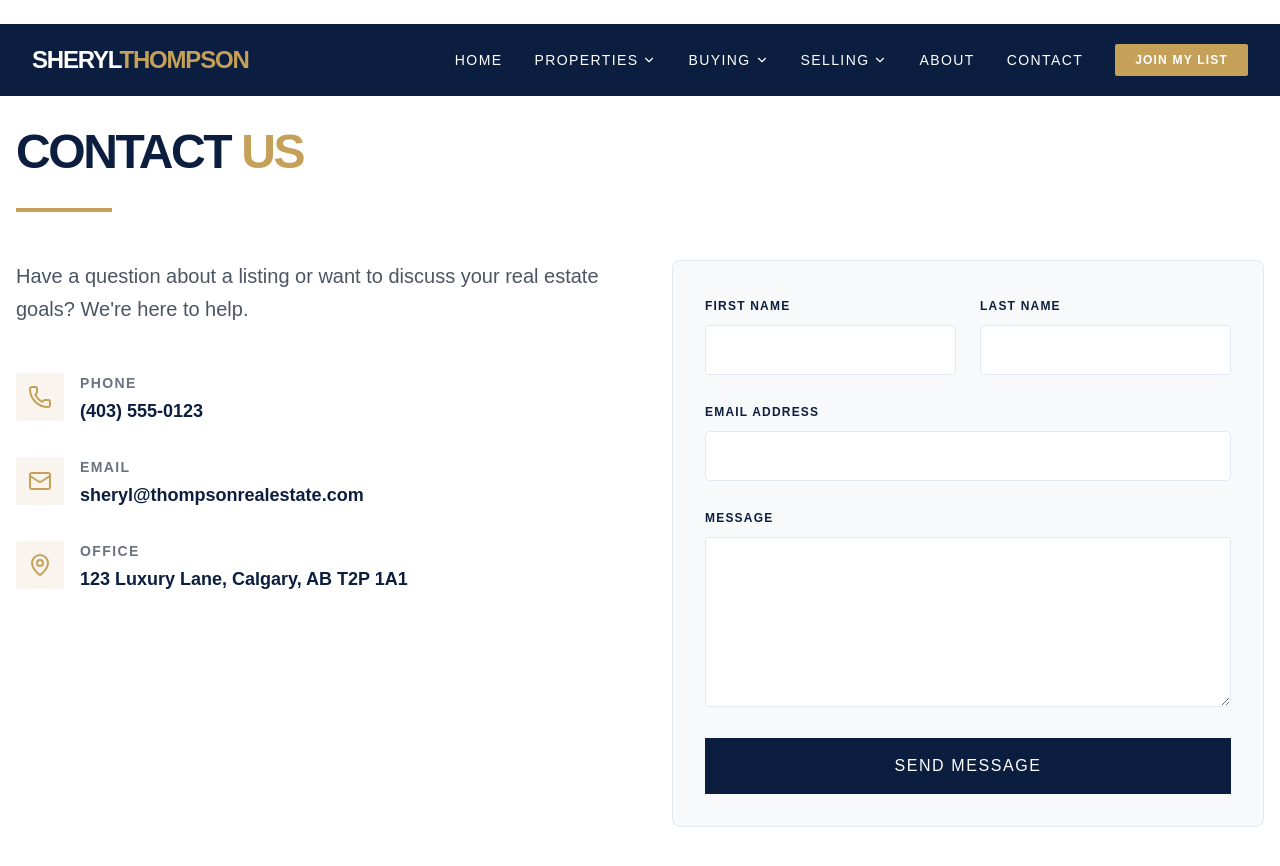
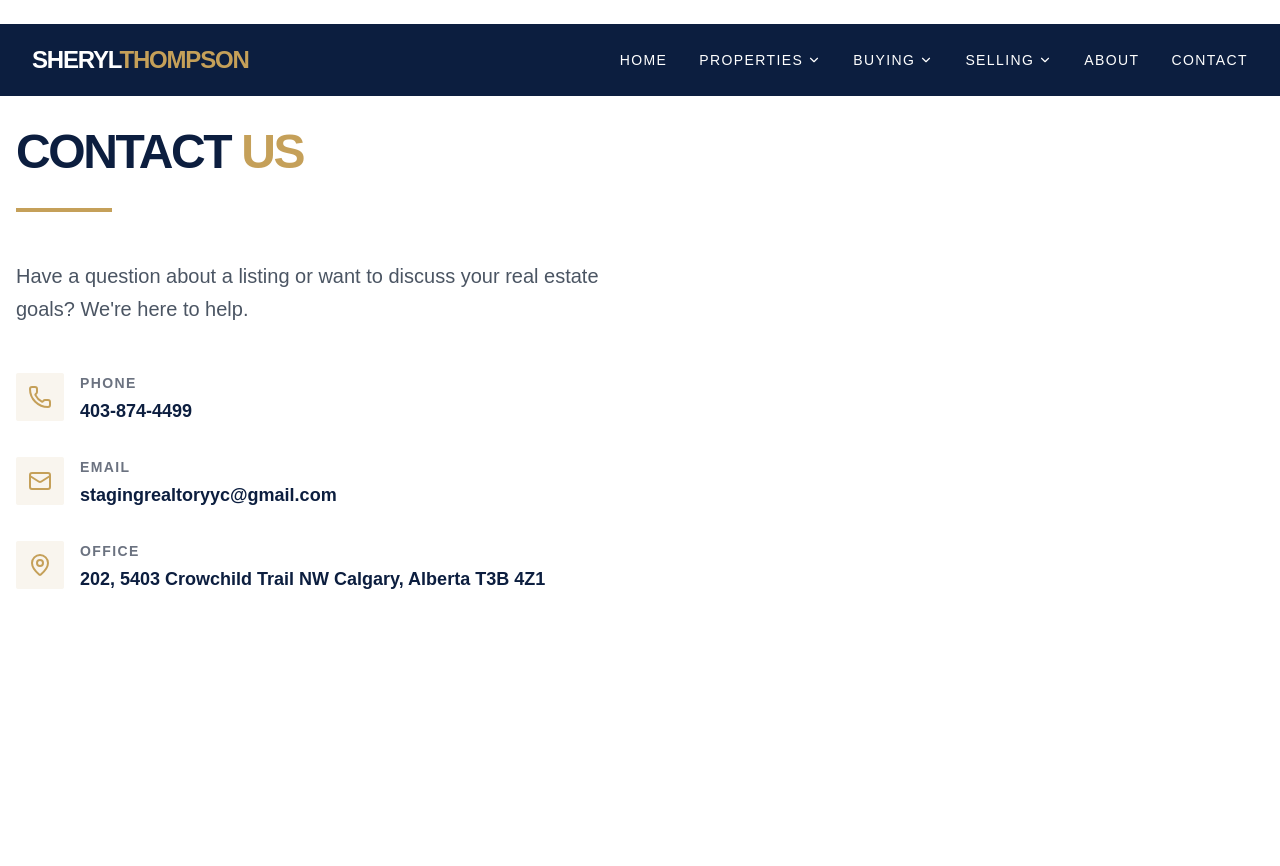
Before and after one commit to mhughes2012/real-estate, a Next.js app: page /contact in a window 1280 px wide. Shown: the top 866 px of the page. After the commit the page ends 800 px from the top, so only its background shows below. Built offline with nearby package versions, Linux system fonts and the light colour scheme.

Commit message:
update contact methods, remove join my list and forms

```diff
--- a/src/app/contact/page.tsx
+++ b/src/app/contact/page.tsx
@@ -23,7 +23,7 @@ export default function ContactPage() {
                 </div>
                 <div>
                   <div className="text-sm uppercase tracking-widest text-gray-500 mb-1 font-bold">Phone</div>
-                  <div className="text-lg font-bold text-navy">(403) 555-0123</div>
+                  <div className="text-lg font-bold text-navy">403-874-4499</div>
                 </div>
               </div>
 
@@ -33,7 +33,7 @@ export default function ContactPage() {
                 </div>
                 <div>
                   <div className="text-sm uppercase tracking-widest text-gray-500 mb-1 font-bold">Email</div>
-                  <div className="text-lg font-bold text-navy">sheryl@thompsonrealestate.com</div>
+                  <div className="text-lg font-bold text-navy">stagingrealtoryyc@gmail.com</div>
                 </div>
               </div>
 
@@ -43,35 +43,13 @@ export default function ContactPage() {
                 </div>
                 <div>
                   <div className="text-sm uppercase tracking-widest text-gray-500 mb-1 font-bold">Office</div>
-                  <div className="text-lg font-bold text-navy text-wrap">123 Luxury Lane, Calgary, AB T2P 1A1</div>
+                  <div className="text-lg font-bold text-navy text-wrap">202, 5403 Crowchild Trail NW
+                    Calgary, Alberta T3B 4Z1</div>
                 </div>
               </div>
             </div>
           </div>
 
-          <div className="bg-white-clean p-8 rounded-lg border border-white-muted">
-            <form className="space-y-6">
-              <div className="grid grid-cols-1 md:grid-cols-2 gap-6">
-                <div className="space-y-2">
-                  <label className="text-xs uppercase tracking-widest font-bold text-navy">First Name</label>
-                  <input type="text" className="w-full px-4 py-3 border border-white-muted rounded focus:outline-none focus:ring-2 focus:ring-gold bg-white" />
-                </div>
-                <div className="space-y-2">
-                  <label className="text-xs uppercase tracking-widest font-bold text-navy">Last Name</label>
-                  <input type="text" className="w-full px-4 py-3 border border-white-muted rounded focus:outline-none focus:ring-2 focus:ring-gold bg-white" />
-                </div>
-              </div>
-              <div className="space-y-2">
-                <label className="text-xs uppercase tracking-widest font-bold text-navy">Email Address</label>
-                <input type="email" className="w-full px-4 py-3 border border-white-muted rounded focus:outline-none focus:ring-2 focus:ring-gold bg-white" />
-              </div>
-              <div className="space-y-2">
-                <label className="text-xs uppercase tracking-widest font-bold text-navy">Message</label>
-                <textarea rows={6} className="w-full px-4 py-3 border border-white-muted rounded focus:outline-none focus:ring-2 focus:ring-gold bg-white"></textarea>
-              </div>
-              <Button className="w-full py-4 uppercase tracking-widest font-bold">Send Message</Button>
-            </form>
-          </div>
         </div>
       </div>
     </main>
--- a/src/app/properties/[id]/page.tsx
+++ b/src/app/properties/[id]/page.tsx
@@ -3,7 +3,7 @@ import { notFound } from 'next/navigation';
 import { getPropertyById } from '@/lib/api';
 import { Navbar } from '@/components/organisms/Navbar';
 import Image from 'next/image';
-import { MapPin, Bed, Bath, Square, Share2, Heart } from 'lucide-react';
+import { MapPin, Bed, Bath, Square, Share2, Heart, Phone, MessageSquare } from 'lucide-react';
 import { Button } from '@/components/atoms/Button';
 import { PropertyImageGrid } from '@/components/organisms/PropertyImageGrid';
 
@@ -154,26 +154,27 @@ export default async function PropertyDetailPage({ params }: Props) {
             <div className="lg:col-span-1">
               <div className="bg-white-clean p-8 rounded-lg border border-white-muted sticky top-32">
                 <h3 className="text-xl font-bold text-navy mb-6 uppercase tracking-tight">Interested?</h3>
-                <form className="space-y-4">
-                  <input
-                    type="text"
-                    placeholder="Your Name"
-                    className="w-full px-4 py-3 border border-white-muted rounded focus:outline-none focus:ring-2 focus:ring-gold"
-                  />
-                  <input
-                    type="email"
-                    placeholder="Your Email"
-                    className="w-full px-4 py-3 border border-white-muted rounded focus:outline-none focus:ring-2 focus:ring-gold"
-                  />
-                  <textarea
-                    placeholder="I'm interested in this property..."
-                    rows={4}
-                    className="w-full px-4 py-3 border border-white-muted rounded focus:outline-none focus:ring-2 focus:ring-gold"
-                  ></textarea>
-                  <Button className="w-full uppercase tracking-widest py-4">
-                    Request Info
-                  </Button>
-                </form>
+                <div className="space-y-4">
+                  <p className="text-gray-600 mb-6">
+                    For more information or to schedule a private showing, please call or text Sheryl Thompson directly.
+                  </p>
+
+                  <a
+                    href="tel:403-874-4499"
+                    className="flex items-center justify-center gap-3 w-full bg-navy text-white py-4 rounded font-bold uppercase tracking-widest hover:bg-navy-light transition-colors"
+                  >
+                    <Phone size={20} className="text-gold" />
+                    403-874-4499
+                  </a>
+
+                  <a
+                    href="sms:403-874-4499"
+                    className="flex items-center justify-center gap-3 w-full border border-navy text-navy py-4 rounded font-bold uppercase tracking-widest hover:bg-gray-50 transition-colors"
+                  >
+                    <MessageSquare size={20} className="text-gold" />
+                    Text Sheryl
+                  </a>
+                </div>
                 <div className="mt-8 pt-8 border-t border-white-muted text-center">
                   <div className="text-sm text-gray-500 mb-2 uppercase tracking-widest">Listing Agent</div>
                   <div className="font-bold text-navy text-lg">Sheryl Thompson</div>
--- a/src/components/organisms/Navbar.tsx
+++ b/src/components/organisms/Navbar.tsx
@@ -108,9 +108,6 @@ export const Navbar = () => {
                 )}
               </div>
             ))}
-            <button className="bg-gold text-white px-5 py-2 rounded-sm hover:bg-gold-dark transition-colors font-bold text-xs uppercase tracking-widest">
-              Join My List
-            </button>
           </div>
 
           {/* Mobile menu button */}
@@ -154,9 +151,6 @@ export const Navbar = () => {
                 )}
               </div>
             ))}
-            <button className="w-full mt-4 bg-gold text-white px-6 py-3 rounded-sm font-bold uppercase tracking-widest">
-              Join My List
-            </button>
           </div>
         </div>
       )}
```
